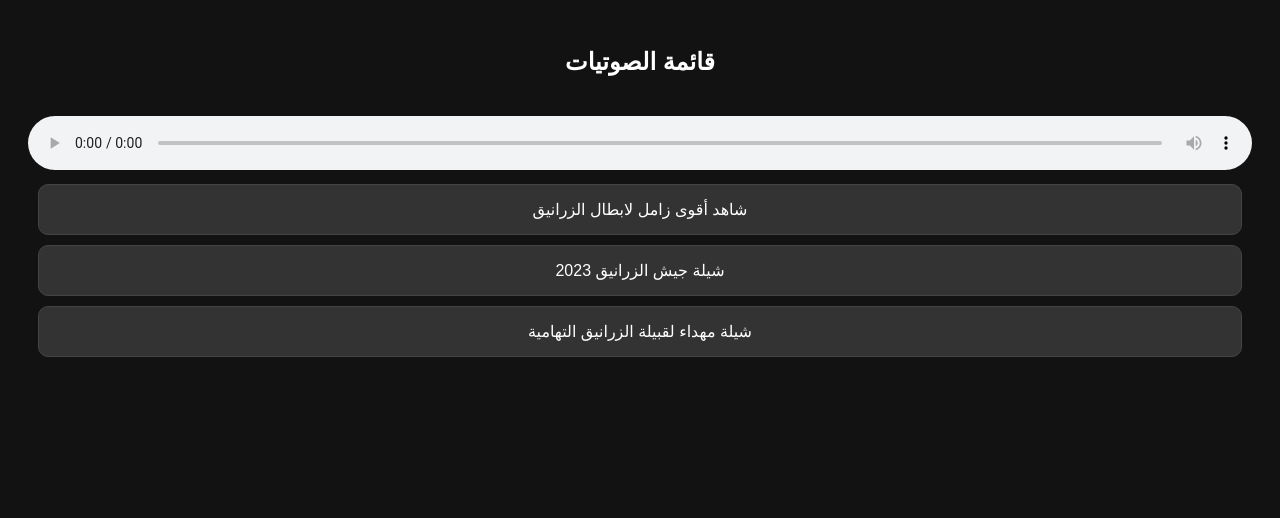
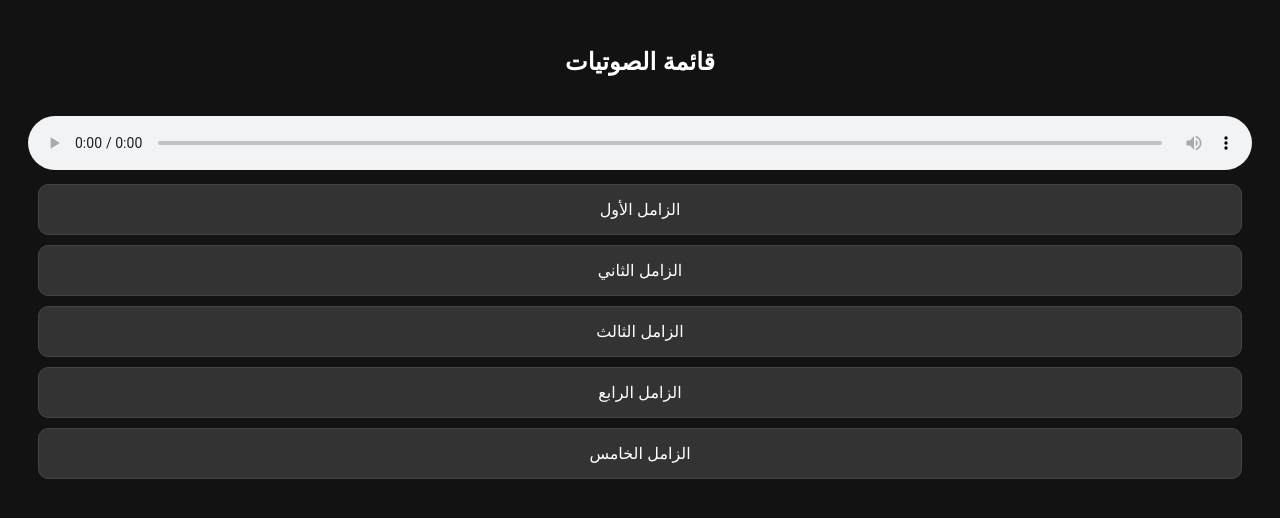
Before and after one commit to abrahymalkhal6-cmd/-, a plain HTML site: page index.html in a window 1280 px wide. Drawn offline with Linux system fonts and the light colour scheme.

Commit message:
Update index.html

```diff
--- a/index.html
+++ b/index.html
@@ -2,28 +2,36 @@
 <html lang="ar" dir="rtl">
 <head>
     <meta charset="UTF-8">
-    <title>مشغل صوتيات الزرانيق</title>
+    <title>مشغل الزرانيق</title>
     <style>
         body { font-family: sans-serif; background: #121212; color: white; padding: 20px; text-align: center; }
         .list-item { background: #333; padding: 15px; margin: 10px; border-radius: 10px; cursor: pointer; border: 1px solid #444; }
         .list-item:hover { background: #444; }
-        audio { width: 100%; margin-top: 20px; }
+        audio { width: 100%; margin-top: 20px; border-radius: 10px; }
     </style>
 </head>
 <body>
     <h2>قائمة الصوتيات</h2>
     <audio id="player" controls></audio>
 
-    <div class="list-item" onclick="document.getElementById('player').src='شاهد_اقوى__زامل_لابطال_الزرانيق.mp3(256k).mp3'; document.getElementById('player').play();">
-        شاهد أقوى زامل لابطال الزرانيق
+    <div class="list-item" onclick="document.getElementById('player').src='zamel1.mp3'; document.getElementById('player').play();">
+        الزامل الأول
     </div>
 
-    <div class="list-item" onclick="document.getElementById('player').src='شيلة_جيش_الزرانيق_2023.mp3(256k).mp3'; document.getElementById('player').play();">
-        شيلة جيش الزرانيق 2023
+    <div class="list-item" onclick="document.getElementById('player').src='zamel2.mp3'; document.getElementById('player').play();">
+        الزامل الثاني
     </div>
 
-    <div class="list-item" onclick="document.getElementById('player').src='شيلة_مهداء_لقبيلة_الزرانيق_التهامية.mp3(256k).mp3'; document.getElementById('player').play();">
-        شيلة مهداء لقبيلة الزرانيق التهامية
+    <div class="list-item" onclick="document.getElementById('player').src='zamel3.mp3'; document.getElementById('player').play();">
+        الزامل الثالث
+    </div>
+
+    <div class="list-item" onclick="document.getElementById('player').src='zamel4.mp3'; document.getElementById('player').play();">
+        الزامل الرابع
+    </div>
+
+    <div class="list-item" onclick="document.getElementById('player').src='zamel5.mp3'; document.getElementById('player').play();">
+        الزامل الخامس
     </div>
 </body>
 </html>
```
